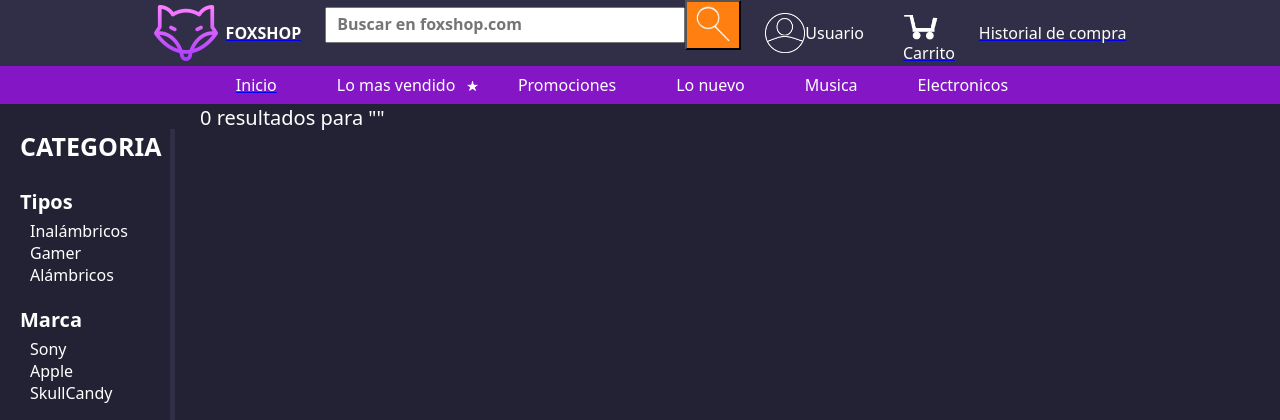
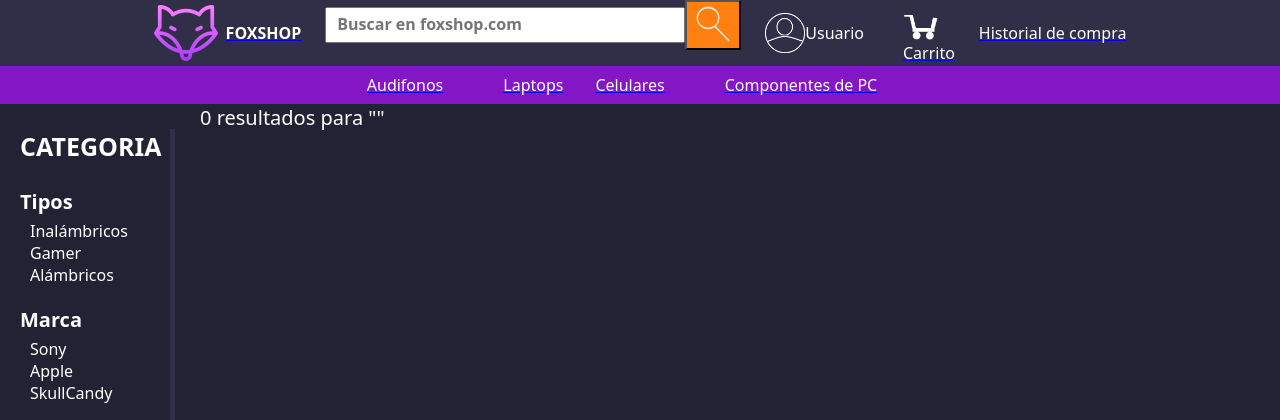
Before and after one commit to PalafoxManuel/ProyectoWebDjango, a Django app: page /foxshop/busqueda/ in a window 1280 px wide. Shown: the top 420 px of the page. Run offline with Django 4.2, Linux system fonts and the light colour scheme.

Commit message:
imagenes clasificacion

```diff
--- a/proyecto/TiendaBien/templates/TiendaBien/busqueda.html
+++ b/proyecto/TiendaBien/templates/TiendaBien/busqueda.html
@@ -124,7 +124,6 @@
                 {% for producto in resultados %}
                     <div class="content-aud">
                         <div class="audifono">
-                            <!-- Aquí utiliza las propiedades del producto en lugar de los valores estáticos -->
 
                                 <div>
                                     {% if producto.descuento != 0 %}
@@ -133,7 +132,7 @@
                                 </div>
 
                             <div class="imgAud">
-                                <img src="{{ producto.urlimagen }}" alt="" height="200px">
+                                <img src="../{{ producto.urlimagen }}" alt="" height="200px">
                             </div>
                             <div><b>{{ producto.nombre }}</b></div>
                             <div>
--- a/proyecto/TiendaBien/templates/navbar.html
+++ b/proyecto/TiendaBien/templates/navbar.html
@@ -68,25 +68,24 @@
             <div class="Barra">
                 <div class="tipos">
                     <div>
-                        <a href="{% url 'InicioSesionIniciada' %}">
-                            <label>Inicio</label>
+                        <a href="{% url 'productos_por_categoria' 'Audifonos' %}">
+                            <label>Audifonos</label>
                         </a>
                     </div>
                     <div>
-                        <label class="lomas">Lo mas vendido</label>
-                        <img class="star" src="{% static 'TiendaBien/imagenes/estrella.png' %}">
+                        <a href="{% url 'productos_por_categoria' 'Laptops' %}">
+                            <label class="lomas">Laptops</label>
+                        </a>
                     </div>
                     <div>
-                        <label>Promociones</label>
+                        <a href="{% url 'productos_por_categoria' 'Celulares' %}">
+                            <label>Celulares</label>
+                        </a>
                     </div>
                     <div>
-                        <label>Lo nuevo</label>
-                    </div>
-                    <div>
-                        <label>Musica</label>
-                    </div>
-                    <div>
-                        <label>Electronicos</label>
+                        <a href="{% url 'productos_por_categoria' 'Componentes de PC' %}">
+                            <label>Componentes de PC</label>
+                        </a>
                     </div>
 
                 </div>
--- a/proyecto/TiendaBien/urls.py
+++ b/proyecto/TiendaBien/urls.py
@@ -14,4 +14,6 @@
     path('Registro/', views.Registro, name='Registro'),
     path('ver-producto/', views.verProducto, name='verProducto'),
 
+    path('categoria/<str:nombre_categoria>/', views.productos_por_categoria, name='productos_por_categoria'),
+
 ]
--- a/proyecto/TiendaBien/views.py
+++ b/proyecto/TiendaBien/views.py
@@ -5,7 +5,7 @@
 from django.contrib.auth import authenticate, login
 from django.contrib.auth.models import User
 
-from .models import Producto  # Asegúrate de importar tu modelo de Producto
+from .models import ProductoCategoria,Producto  # Asegúrate de importar tu modelo de Producto
 
 def busqueda(request):
     if 'q' in request.GET:
@@ -20,6 +20,14 @@
 
     return render(request, 'TiendaBien/busqueda.html')
 
+def productos_por_categoria(request, nombre_categoria):
+    # Obtener los productos para la categoría seleccionada
+    productos_categoria = ProductoCategoria.objects.filter(categoria__nombreCategoria=nombre_categoria)
+    productos_ids = [pc.producto_id for pc in productos_categoria]
+    resultados = Producto.objects.filter(id__in=productos_ids)
+
+    context = {'resultados': resultados}
+    return render(request, 'TiendaBien/busqueda.html', context)
 
 def carrito(request):
     context = {}
@@ -51,7 +59,7 @@
 
 def verProducto(request):
     if request.method == 'POST':
-        producto_id = request.POST.get('producto_id')
+        producto_id = request.POST['producto_id']
         try:
             producto = Producto.objects.get(id=producto_id)
             return render(request, 'TiendaBien/ver-producto.html', {'producto': producto})
```
Also changed, not shown: proyecto/TiendaBien/templates/TiendaBien/ver-producto.html (+4 -3 lines).
